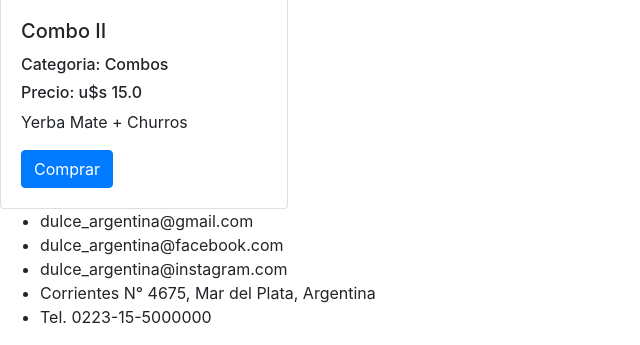
After one commit to e2ndp/ecommerce, a Django app: page /products/list-combos/ in a window 1280 px wide. The commit adds this page. Shown: the part 721-1066 px from the top of the page, without its empty margins (0-640 px from the left). Run offline with Django 4.2, Linux system fonts and the light colour scheme; data comes from the database, SQL or seed files in the repository; both versions use the stored data as it was after the commit.

Commit message:
Modelo Combos

```diff
--- a/ecommerce/ecommerce/urls.py
+++ b/ecommerce/ecommerce/urls.py
@@ -2,7 +2,7 @@ from django.contrib import admin
 from django.urls import path, include
 
 from ecommerce.views import homepage, nosotros
-from products.views import create_product, list_products
+#from products.views import create_product, list_products, create_combos, list_combos
 
 urlpatterns = [
     path('admin/', admin.site.urls),
--- a/ecommerce/products/apps.py
+++ b/ecommerce/products/apps.py
@@ -4,3 +4,8 @@ from django.apps import AppConfig
 class ProductsConfig(AppConfig):
     default_auto_field = 'django.db.models.BigAutoField'
     name = 'products'
+
+
+class CombosConfig(AppConfig):
+    default_auto_field = 'django.db.models.BigAutoField'
+    name = 'combos'
--- a/ecommerce/products/models.py
+++ b/ecommerce/products/models.py
@@ -15,3 +15,18 @@ class Products(models.Model):
     class Meta:
         verbose_name = 'Product'
         verbose_name_plural = 'Products'
+
+
+class Combos(models.Model):
+    name = models.CharField(max_length=20)
+    category = models.CharField(max_length=25)
+    description = models.CharField(max_length=250)
+    price = models.FloatField()
+    is_active = models.BooleanField(default=True)
+
+    def __str__(self) -> str:
+        return self.name
+
+    class Meta:
+        verbose_name = 'Combo'
+        verbose_name_plural = 'Combos'
--- a/ecommerce/products/urls.py
+++ b/ecommerce/products/urls.py
@@ -1,9 +1,12 @@
 from django.urls import path
 
-from products.views import create_product, list_products, search_products
+from products.views import create_product, list_products, search_products, create_combos, list_combos, search_combos
 
 urlpatterns = [
     path('new-product/', create_product, name='create_product'),
     path('list-products/', list_products, name='list_products'),
     path('search-products/', search_products, name='search_products'),
+    path('new-combo/', create_combos, name='create_combo'),
+    path('list-combos/', list_combos, name='list_combos'),
+    path('search-combos/', search_combos, name='search_combos'),
 ]
--- a/ecommerce/products/views.py
+++ b/ecommerce/products/views.py
@@ -1,9 +1,11 @@
 from multiprocessing import context
 from django.shortcuts import render, redirect
-from products.models import Products
-from products.forms import CreateProducts
+from products.models import Products, Combos
+from products.forms import CreateProducts, CreateCombos
 
-
+#   ------------
+#   | Products |
+#   ------------
 def create_product(request):
     if request.method == 'POST':
         form = CreateProducts(request.POST)
@@ -37,3 +39,40 @@ def search_products(request):
         'products' : products
     }
     return render(request, 'products/search-products.html', context=context)
+
+#   ----------
+#   | Combos |
+#   ----------
+def create_combos(request):
+    if request.method == 'POST':
+        form = CreateCombos(request.POST)
+        if form.is_valid():
+            Combos.objects.create(
+                name = form.cleaned_data['name'],
+                category = form.cleaned_data['category'],
+                description = form.cleaned_data['description'],
+                price = form.cleaned_data['price']
+            )
+            return redirect(list_combos)
+
+    elif request.method == 'GET':
+        form = CreateCombos()
+        context = { 'form' : form }
+        return render(request, 'products/new-combo.html', context=context)
+
+
+def list_combos(request):
+    combos = Combos.objects.all()
+    context = {
+        'combos' : combos
+    }
+    return render(request, 'products/list-combos.html', context=context)
+
+
+def search_combos(request):
+    search = request.GET['search']
+    combos = Combos.objects.filter(name__icontains=search)
+    context = {
+        'combos' : combos
+    }
+    return render(request, 'products/search-combos.html', context=context)
--- a/ecommerce/templates/base.html
+++ b/ecommerce/templates/base.html
@@ -18,7 +18,7 @@
     <!--    Header  -->
     <header>
         <nav class="navbar navbar-expand-lg navbar-light bg-light">
-            <a class="navbar-brand" href="#">Dulce Argentina</a>
+            <a class="navbar-brand" href="/home/">Dulce Argentina</a>
             <button class="navbar-toggler" type="button" data-toggle="collapse" data-target="#navbarSupportedContent"
                 aria-controls="navbarSupportedContent" aria-expanded="false" aria-label="Toggle navigation">
                 <span class="navbar-toggler-icon"></span>
@@ -26,11 +26,11 @@
 
             <div class="collapse navbar-collapse" id="navbarSupportedContent">
                 <ul class="navbar-nav mr-auto">
-                    <li class="nav-item active">
-                        <a class="nav-link" href="/home/">Home <span class="sr-only">(current)</span></a>
+                    <li class="nav-item">
+                        <a class="nav-link" href="/products/list-products/">Productos</a>
                     </li>
                     <li class="nav-item">
-                        <a class="nav-link" href="/products/list-products/">Productos</a>
+                        <a class="nav-link" href="/products/list-combos/">Combos</a>
                     </li>
                     <li class="nav-item">
                         <a class="nav-link" href="/nosotros/">Nosotros</a>
--- /dev/null
+++ b/ecommerce/templates/products/list-combos.html
@@ -0,0 +1,20 @@
+{% extends 'base.html' %}
+
+{% block titulo %}
+    List Combos
+{% endblock %}
+
+{% block contenido_que_cambia %}
+    {% for combo in combos %}
+        <div class="card" style="width: 18rem;">
+            <img src="https://t2.rg.ltmcdn.com/es/posts/4/0/3/dulce_de_leche_argentino_8304_600_square.jpg" class="card-img-top" alt="dulce-de-leche">
+            <div class="card-body">
+                <h5 class="card-title">{{combo.name}}</h5>
+                <h6>Categoria: {{combo.category}}</h6>
+                <h6>Precio: u$s {{combo.price}}</h6>
+                <p class="card-text">{{combo.description}}</p>
+                <a href="#" class="btn btn-primary">Comprar</a>
+            </div>
+        </div>
+    {% endfor %}
+{% endblock %}
```
Also changed, not shown: ecommerce/products/forms.py (+7 -0 lines), ecommerce/templates/products/new-combo.html (added, +21 -0 lines), ecommerce/templates/products/search-combo.html (added, +20 -0 lines), ecommerce/README.txt, ecommerce/db.sqlite3, ecommerce/products/migrations/0002_combos_alter_products_options.py (added).
